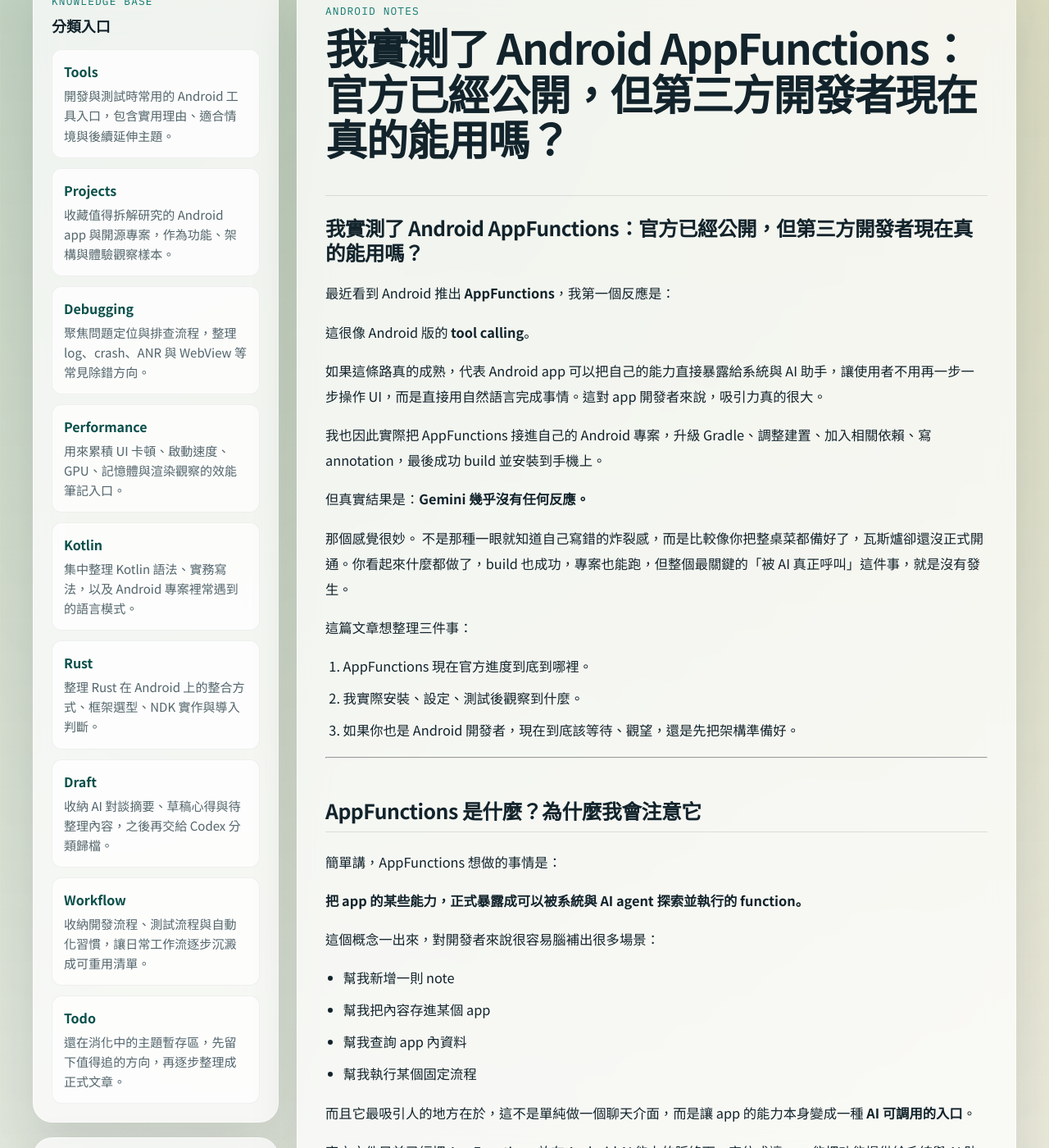
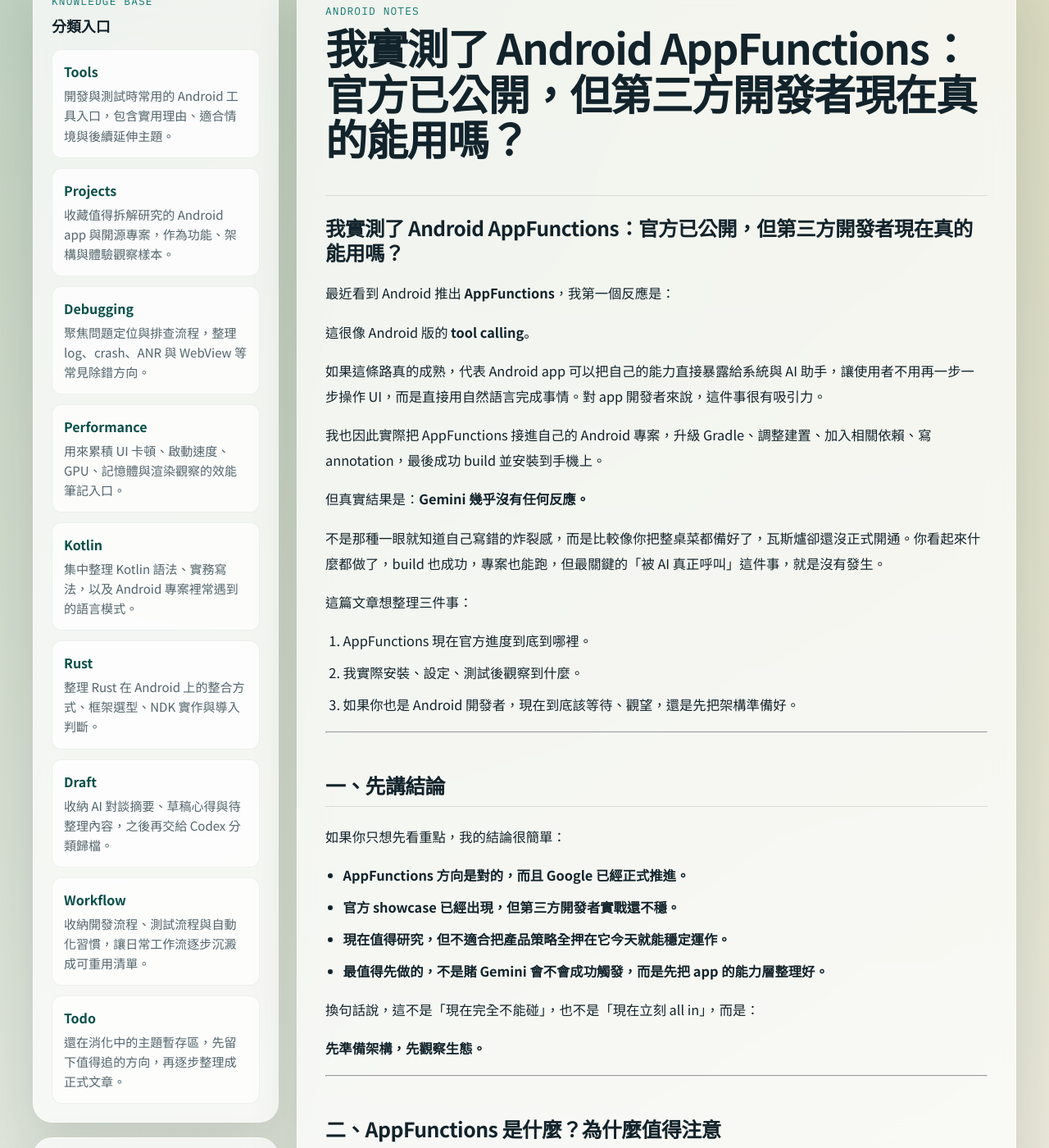
Before and after one commit to icools/android, a Jekyll site: the page built from draft/android17_ai_app_function.md, in a window 1280 px wide and 1400 px high, scrolled down 190 px. Shown: the whole window at 82% size. Built offline with Jekyll 4.4.1, drawn with Linux system fonts in a browser that asks for light colours; our own code applies the rules of GitHub Pages for plain Markdown files; some of the changed text lies outside the part shown.

Commit message:
refactor: improve clarity and structure in Android AppFunctions documentation

```diff
--- a/draft/android17_ai_app_function.md
+++ b/draft/android17_ai_app_function.md
@@ -1,19 +1,16 @@
-
-
-# 我實測了 Android AppFunctions：官方已經公開，但第三方開發者現在真的能用嗎？
+# 我實測了 Android AppFunctions：官方已公開，但第三方開發者現在真的能用嗎？
 
 最近看到 Android 推出 **AppFunctions**，我第一個反應是：
 
 這很像 Android 版的 **tool calling**。
 
-如果這條路真的成熟，代表 Android app 可以把自己的能力直接暴露給系統與 AI 助手，讓使用者不用再一步一步操作 UI，而是直接用自然語言完成事情。這對 app 開發者來說，吸引力真的很大。
+如果這條路真的成熟，代表 Android app 可以把自己的能力直接暴露給系統與 AI 助手，讓使用者不用再一步一步操作 UI，而是直接用自然語言完成事情。對 app 開發者來說，這件事很有吸引力。
 
 我也因此實際把 AppFunctions 接進自己的 Android 專案，升級 Gradle、調整建置、加入相關依賴、寫 annotation，最後成功 build 並安裝到手機上。
 
 但真實結果是：**Gemini 幾乎沒有任何反應。**
 
-那個感覺很妙。
-不是那種一眼就知道自己寫錯的炸裂感，而是比較像你把整桌菜都備好了，瓦斯爐卻還沒正式開通。你看起來什麼都做了，build 也成功，專案也能跑，但整個最關鍵的「被 AI 真正呼叫」這件事，就是沒有發生。
+不是那種一眼就知道自己寫錯的炸裂感，而是比較像你把整桌菜都備好了，瓦斯爐卻還沒正式開通。你看起來什麼都做了，build 也成功，專案也能跑，但最關鍵的「被 AI 真正呼叫」這件事，就是沒有發生。
 
 這篇文章想整理三件事：
 
@@ -23,30 +20,48 @@
 
 ---
 
-## AppFunctions 是什麼？為什麼我會注意它
+## 一、先講結論
+
+如果你只想先看重點，我的結論很簡單：
+
+- **AppFunctions 方向是對的，而且 Google 已經正式推進。**
+- **官方 showcase 已經出現，但第三方開發者實戰還不穩。**
+- **現在值得研究，但不適合把產品策略全押在它今天就能穩定運作。**
+- **最值得先做的，不是賭 Gemini 會不會成功觸發，而是先把 app 的能力層整理好。**
+
+換句話說，這不是「現在完全不能碰」，也不是「現在立刻 all in」，而是：
+
+**先準備架構，先觀察生態。**
+
+---
+
+## 二、AppFunctions 是什麼？為什麼值得注意
 
 簡單講，AppFunctions 想做的事情是：
 
 **把 app 的某些能力，正式暴露成可以被系統與 AI agent 探索並執行的 function。**
 
-這個概念一出來，對開發者來說很容易腦補出很多場景：
+這個概念一出來，對開發者來說很容易聯想到很多場景：
 
 - 幫我新增一則 note
 - 幫我把內容存進某個 app
 - 幫我查詢 app 內資料
 - 幫我執行某個固定流程
 
-而且它最吸引人的地方在於，這不是單純做一個聊天介面，而是讓 app 的能力本身變成一種 **AI 可調用的入口**。
+它最吸引人的地方在於，這不是單純做一個聊天介面，而是讓 app 的能力本身變成一種 **AI 可調用的入口**。
 
 官方文件目前已經把 AppFunctions 放在 Android AI 能力的脈絡下，定位成讓 app 能把功能提供給系統與 AI 助手使用；Jetpack 版本也已經推出到 `1.0.0-alpha08`。
-官方文件：<https://developer.android.com/ai/appfunctions>
-Jetpack release notes：<https://developer.android.com/jetpack/androidx/releases/appfunctions>
+
+參考資料：
+
+- <https://developer.android.com/ai/appfunctions>
+- <https://developer.android.com/jetpack/androidx/releases/appfunctions>
 
 看到這裡，你很難不心動。
 
 ---
 
-## 官方已經開始動了，而且不是只停在概念
+## 三、官方進度到哪裡了
 
 這件事最值得注意的地方是：
 
@@ -55,32 +70,33 @@ Jetpack release notes：<https://developer.android.com/jetpack/androidx/releases
 Google 官方在 Android Developers Blog 已經直接展示了 **Samsung Gallery + Gemini** 的案例。也就是說，使用者可以透過 Gemini 對 Samsung Gallery 下自然語言指令，去找相簿中的內容。這代表 AppFunctions 的方向不是 PPT 技術，而是已經有一部分真正在產品裡落地了。
 
 參考：
-<https://android-developers.googleblog.com/2026/02/the-intelligent-os-making-ai-agents.html>
 
-看到這裡，我原本的期待值是往上拉的。
+- <https://android-developers.googleblog.com/2026/02/the-intelligent-os-making-ai-agents.html>
 
-因為這意味著：
+這至少說明了幾件事：
 
 - 官方已經公開 API
-- Jetpack 也已經提供開發方式
-- showcase 也已經出現
-- Gemini 與 app 能力整合這件事，不再只是想像
+- Jetpack 已經提供開發方式
+- showcase 已經出現
+- Gemini 與 app 能力整合，不再只是概念
 
-問題是——
+但也正因為官方案例能跑，很多人會自然產生一個期待：
 
-**官方 showcase 能跑，不代表第三方開發者現在自己接上去就能順利跑。**
+**既然 Google 都展示了，那第三方是不是也快可以直接接上？**
 
-這中間，有一道很真實的落差。
+實際測下去後，我的答案是：
+
+**還不能太樂觀。**
 
 ---
 
-## 我實際做了什麼
+## 四、我這次實際做了什麼
 
-這次我不是只看文件，而是真的下去做。
+這次我不是只看文件，而是真的把 AppFunctions 接進自己的 Android 專案。
 
 我大概做了這幾件事：
 
-- 升級專案中的 Gradle / 相關建置環境
+- 升級專案中的 Gradle 與相關建置環境
 - 加入 `androidx.appfunctions` 相關依賴
 - 加入 `appfunctions-service`
 - 配置 compiler / KSP
@@ -88,17 +104,17 @@ Google 官方在 Android Developers Blog 已經直接展示了 **Samsung Gallery
 - build app 並安裝到手機上
 - 實際打開 Gemini 測試看看會不會觸發
 
-整個過程中，最讓人產生錯覺的一點是：
+整個過程中，最容易讓人誤判的一點是：
 
 **build 是成功的。**
 
-對工程師來說，build 成功常常會讓人很自然地進入下一層期待：
+對工程師來說，build 成功常常會讓人自然進入下一層期待：
 
 > 好，現在應該可以測效果了吧？
 
 結果不是。
 
-實際上到 Gemini 那一端時，我看到的是一種幾乎沒有反應的狀態。沒有明顯被呼叫，也沒有那種「喔，它真的選到我的 function 了」的感覺。
+實際到了 Gemini 那一端，我看到的是一種幾乎沒有反應的狀態。沒有明顯被呼叫，也沒有那種「它真的選到我的 function 了」的感覺。
 
 這時候第一個直覺當然是：
 
@@ -107,24 +123,22 @@ Google 官方在 Android Developers Blog 已經直接展示了 **Samsung Gallery
 > 是不是裝置版本不對？
 > 還是只有某些特定手機才有？
 
-這些懷疑都很合理，而且說真的，現在也不能完全排除裝置差異的影響。
+這些懷疑都很合理，而且現在也不能完全排除裝置差異的影響。
 
 ---
 
-## 後來我才發現：這不一定是我自己寫錯
+## 五、我觀察到的核心落差
 
-我後來去翻官方說明、GitHub issue、社群討論，才慢慢確定一件事：
+後來我去翻官方說明、GitHub issue、社群討論，才慢慢確定一件事：
 
 **現在的問題，很可能不只是在 app 端。**
 
-其中一個非常關鍵的公開 issue 是：
+其中一個很關鍵的公開 issue 是：
 
 - GitHub issue #1151
   <https://github.com/google-gemini/cookbook/issues/1151>
 
-這個 issue 的重點非常有代表性。
-
-發文者描述的情況是：
+這個 issue 的情況非常有代表性。發文者描述的是：
 
 - AppFunctions 已經被系統成功 index / enable
 - `dumpsys app_function` 也看得到
@@ -134,44 +148,48 @@ Google 官方在 Android Developers Blog 已經直接展示了 **Samsung Gallery
 
 這個現象跟我自己的體感非常接近。
 
-也就是說，現在的狀況比較像：
+也就是說，現在比較像是：
 
 ### 平台層已經開始成形
+
 - annotation 可寫
 - schema 可產生
 - indexing 有機會成功
 
-### 但 Gemini 對第三方 app 的這條整合鏈，還不夠穩
+### 但 Gemini 與第三方 app 的整合鏈還不夠穩
+
 - 不一定能 discover
 - 不一定能 execute
 - 不一定真的能進到你預期的 function
 
-換句話說，這不是單純「prompt 寫得不夠精準」的問題。
-更像是整條整合鏈目前還在長牙。
+換句話說，這不像是單純「prompt 不夠精準」的問題，更像是整條整合鏈目前還在長牙。
 
 ---
 
-## 為什麼官方案例可以，第三方卻不一定可以？
+## 六、為什麼官方案例可以，第三方卻不一定可以
 
-這是一個很值得想的問題。
+這是整件事最值得想的一點。
 
-如果 Samsung Gallery 可以，為什麼我自己 app 裡加 annotation 卻沒有明顯反應？
+如果 Samsung Gallery 可以，為什麼一般第三方 app 自己加 annotation 之後，卻可能完全沒有明顯反應？
 
-我目前的理解是：
+我目前的理解，大概有三個原因。
 
 ### 1. 官方 / OEM 案例走得比較前面
+
 Google 與 OEM 廠商本來就有更早期、更深度的整合條件。這種 showcase 很可能代表的是：
 
 - API 方向已經被驗證
 - 某些白名單或優先支援的 app 類型已經先接上
-- 體驗已經開始對消費者釋出
+- 消費者體驗已經先在特定情境釋出
 
-### 2. 第三方開發者這條路還在 preview / alpha 階段
+### 2. 第三方開發者這條路仍在 preview / alpha 階段
+
 Jetpack `appfunctions` 目前還是 alpha。這本身就已經在提醒你：
 
 **這還不是一個 production-ready 的穩定故事。**
 
-### 3. 公開 API 與真正的生態成熟，中間永遠有時間差
+### 3. 公開 API 與生態成熟之間，本來就會有時間差
+
 這其實很常見。
 
 技術正式公開，不代表：
@@ -179,28 +197,26 @@ Jetpack `appfunctions` 目前還是 alpha。這本身就已經在提醒你：
 - 所有裝置都 ready
 - 所有 AI caller 都 ready
 - 第三方 app 立刻就能穩定接入
-- 文件上的路徑等於真實的產品體驗
+- 文件上的路徑就等於真實產品體驗
 
-有時候 API 已經出來，但真正的生態要再過幾個版本才會順起來。
+有時候 API 已經出來，但整個生態要再過幾個版本才會順起來。
 
 ---
 
-## 我現在的結論：不要全押，但也不要完全不碰
+## 七、如果你是 Android 開發者，現在最實際的策略是什麼
 
 如果你問我這東西現在值不值得做，我的答案不是二分法。
 
 不是：
 
 - 「先不要碰」
-- 或「現在立刻 all in」
+- 「現在立刻 all in」
 
 而是：
 
-## 最好的策略是：先整理架構，先準備能力層
+## 最好的策略是先整理架構，先準備能力層
 
-因為 AppFunctions 真正有價值的，不是那個 annotation 本身。
-
-真正有價值的是你 app 裡面那些可以被外部呼叫的能力，例如：
+因為 AppFunctions 真正有價值的，不是那個 annotation 本身，而是你 app 裡那些可以被外部呼叫的能力，例如：
 
 - 建立內容
 - 查詢資料
@@ -209,21 +225,22 @@ Jetpack `appfunctions` 目前還是 alpha。這本身就已經在提醒你：
 
 如果這些能力目前都還綁死在某個畫面、某個初始化流程、某個 session、某個 UI 狀態上，那就算未來 Gemini 完全支援了，你也不一定能很優雅地接上去。
 
-所以我現在更傾向這樣想：
+所以我現在更傾向這樣做。
 
-### 先做的事情
+### 可以先做的事情
+
 - 把功能抽成低耦合的 capability layer / use case
 - 讓功能盡量不依賴 UI 畫面生命週期
 - 讓 app 能力本身可以獨立呼叫
+- 讓輸入、執行、回傳結果更容易被結構化
 
-### 暫時不要全押的事情
+### 現階段不要全押的事情
+
 - 不要把產品時程完全綁死在 Gemini 是否今天能成功調到你的 AppFunctions
-- 不要把它當唯一入口
+- 不要把它當成唯一入口
 - 不要因為 build 成功就誤以為整條鏈都 ready
 
-這樣的好處是什麼？
-
-很簡單。
+這樣做的好處很簡單：
 
 今天 AppFunctions 還不穩，你仍然可以透過其他入口提供功能；等未來 Gemini 對第三方 AppFunctions 的支援成熟後，你再把同一套能力掛上去就好。
 
@@ -231,31 +248,33 @@ Jetpack `appfunctions` 目前還是 alpha。這本身就已經在提醒你：
 
 ---
 
-## 這次實測後，我真正學到的是什麼
+## 八、這次實測後，我真正學到的是什麼
 
-我覺得這次最大的收穫，不是「我成功做出 AppFunctions 整合」。
+這次最大的收穫，不是「我成功做出 AppFunctions 整合」。
 
 老實說，現階段還算不上。
 
 但我反而更確定了幾件事：
 
 ### 1. 這個方向值得繼續追
+
 因為官方已經公開、showcase 也已經出現，這條路不是假的。
 
 ### 2. 第三方開發者現在要有現實感
-不要把 preview 當完成版，不要把文件的理想狀態直接等同於每台手機上的真實體驗。
+
+不要把 preview 當完成版，也不要把文件中的理想狀態直接等同於每台手機上的真實體驗。
 
 ### 3. 架構準備，比賭今天能不能觸發更重要
-這件事其實很像很多新平台能力的早期階段：
 
-最值得投資的，不是賭它今天會不會 work；
-而是先把自己 app 的能力整理成未來一旦生態成熟，就能立刻接上的狀態。
+這件事很像很多新平台能力的早期階段。
+
+最值得投資的，不是賭它今天會不會 work，而是先把自己 app 的能力整理成未來一旦生態成熟，就能立刻接上的狀態。
 
 這樣才不會等到真的支援成熟時，才發現自己內部結構還是一坨。
 
 ---
 
-## 結語
+## 九、結語
 
 我目前對 Android AppFunctions 的看法是：
 
```
